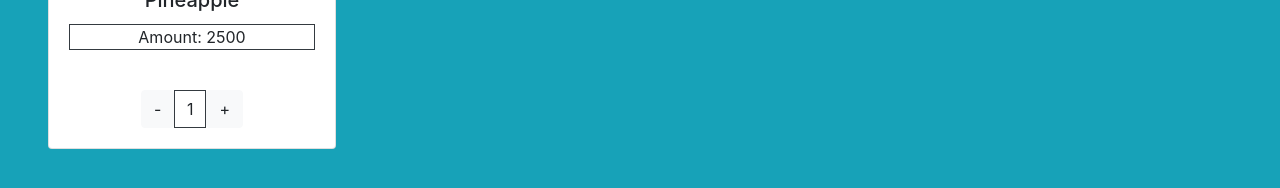
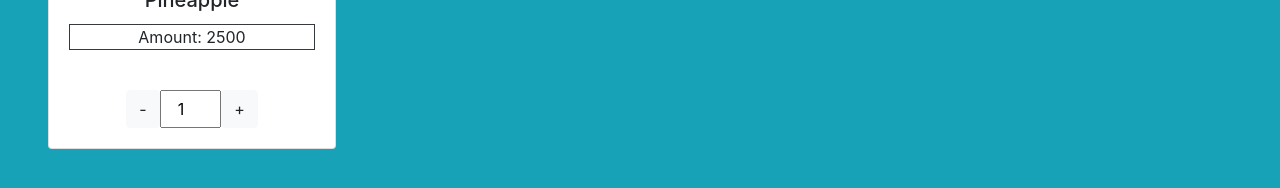
Before and after one commit to Zoregh/Angular-Lesson, an Angular app: page / in a window 1280 px wide. Shown: the part 572-760 px from the top of the page. Built offline with nearby package versions, Linux system fonts and the light colour scheme.

Commit message:
added input for weight

```diff
--- a/src/app/Components/fruits/fruits.component.html
+++ b/src/app/Components/fruits/fruits.component.html
@@ -4,16 +4,12 @@
             <div class="card-body">
                 <h5 class="card-title text-center">{{pinapple.name}}</h5>
                 <div class="border border-dark">
-                    <p class="card-text text-center">Amount: {{pinapple.amount}}</p>
+                    <p class="card-text text-center">Amount: {{pinapple.price * pinapple.weight}}</p>
                 </div>
             </div>
-            <div class="card-body mx-auto d-flex row">
+            <div class="card-body mx-auto d-flex row justify-content-center">
                 <button (click)="weightMinus()" type="button" class="btn btn-light">-</button>
-                <div class="border border-dark d-flex" style="width: 2rem;">
-                    <p class=" mx-auto my-auto">
-                    {{this.pinapple.weight}}
-                    </p>
-                </div>
+                <input type="number" [(ngModel)]="pinapple.weight" class="w-25 pl-3" min="0">
                 <button (click)="weightPlus()" type="button" class="btn btn-light">+</button>
             </div>
         </div>
--- a/src/app/Components/fruits/fruits.component.ts
+++ b/src/app/Components/fruits/fruits.component.ts
@@ -17,18 +17,15 @@ export class FruitsComponent implements OnInit {
     this.pinapple.name = 'Pineapple';
     this.pinapple.price = 2500;
     this.pinapple.weight = 1;
-    this.pinapple.amount = this.pinapple.price * this.pinapple.weight;
   }
 
   weightMinus() {
     if (this.pinapple.weight > 0) {
       this.pinapple.weight -= 0.5;
-      this.pinapple.amount = this.pinapple.price * this.pinapple.weight;
     }
   }
   weightPlus() {
     this.pinapple.weight += 0.5;
-    this.pinapple.amount = this.pinapple.price * this.pinapple.weight;
     if (this.pinapple.weight > 3) {
       alert('Are you kidding me?');
     }
--- a/src/app/Models/fruit.export.ts
+++ b/src/app/Models/fruit.export.ts
@@ -2,5 +2,4 @@ export class Mirg {
     name: string;
     price: number;
     weight: number;
-    amount: number
 }
--- a/src/app/app.module.ts
+++ b/src/app/app.module.ts
@@ -1,5 +1,7 @@
 import { BrowserModule } from '@angular/platform-browser';
 import { NgModule } from '@angular/core';
+import { FormsModule } from '@angular/forms';
+
 
 import { AppRoutingModule } from './app-routing.module';
 import { AppComponent } from './app.component';
@@ -14,7 +16,8 @@ import { NavbarComponent } from './Components/navbar/navbar.component';
   ],
   imports: [
     BrowserModule,
-    AppRoutingModule
+    AppRoutingModule,
+    FormsModule
   ],
   providers: [],
   bootstrap: [AppComponent]
```
